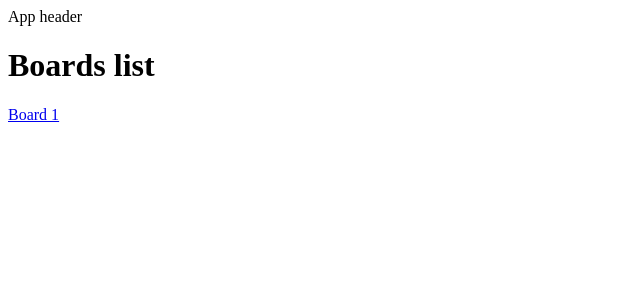
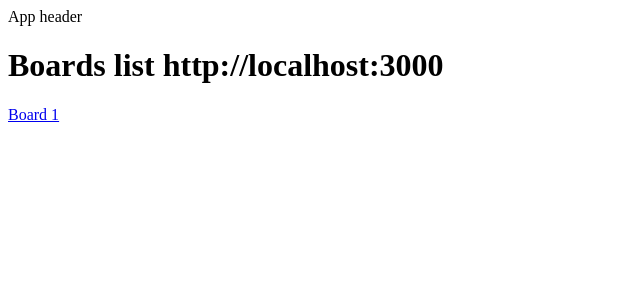
Before and after one commit to dimahryhoriev/miro-copy, a React (Vite) app: page /boards in a window 1280 px wide. Shown: the top 300 px of the page, without its empty margins (0-640 px from the left). Built offline with nearby package versions, Linux system fonts and the light colour scheme.

Commit message:
chore: create global CONFIG hub for env and app settings

```diff
--- a/src/features/boards-list/boards-list.page.tsx
+++ b/src/features/boards-list/boards-list.page.tsx
@@ -1,10 +1,11 @@
+import { CONFIG } from "@/shared/model/config";
 import { ROUTES } from "@/shared/model/routes";
 import { Link, href } from "react-router-dom";
 
 function BoardsListPage() {
     return (
         <div>
-            <h1>Boards list</h1>
+            <h1>Boards list {CONFIG.API_BASE_URL}</h1>
 
             <Link to={href(ROUTES.BOARD, { boardId: '1' })}>Board 1</Link>
         </div>
--- /dev/null
+++ b/src/shared/model/config.ts
@@ -0,0 +1,3 @@
+export const CONFIG = {
+    API_BASE_URL: import.meta.env.VITE_API_BASE_URL,
+}
```
Also changed, not shown: src/shared/env.d.ts (added, +9 -0 lines), src/shared/vite-env.d.ts (deleted), 1 other file (tests, documents, lock files or other folders).
